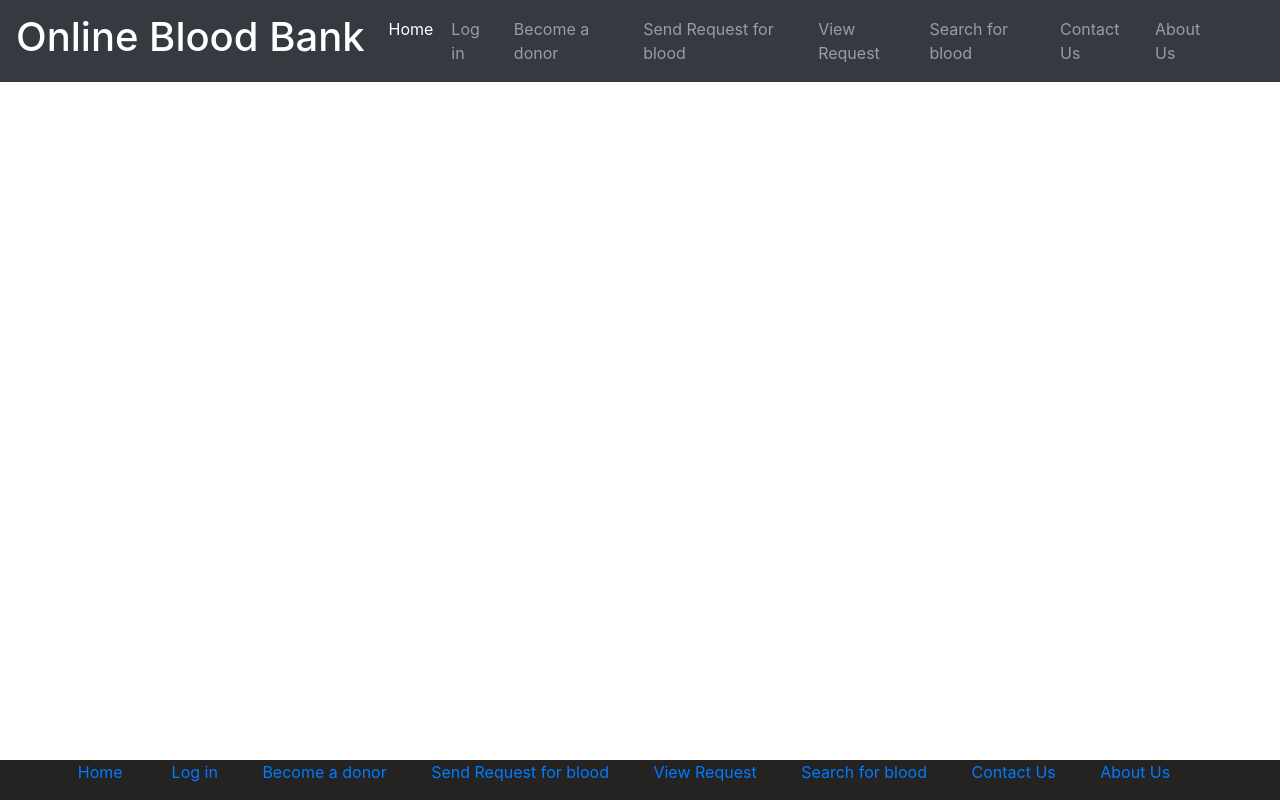
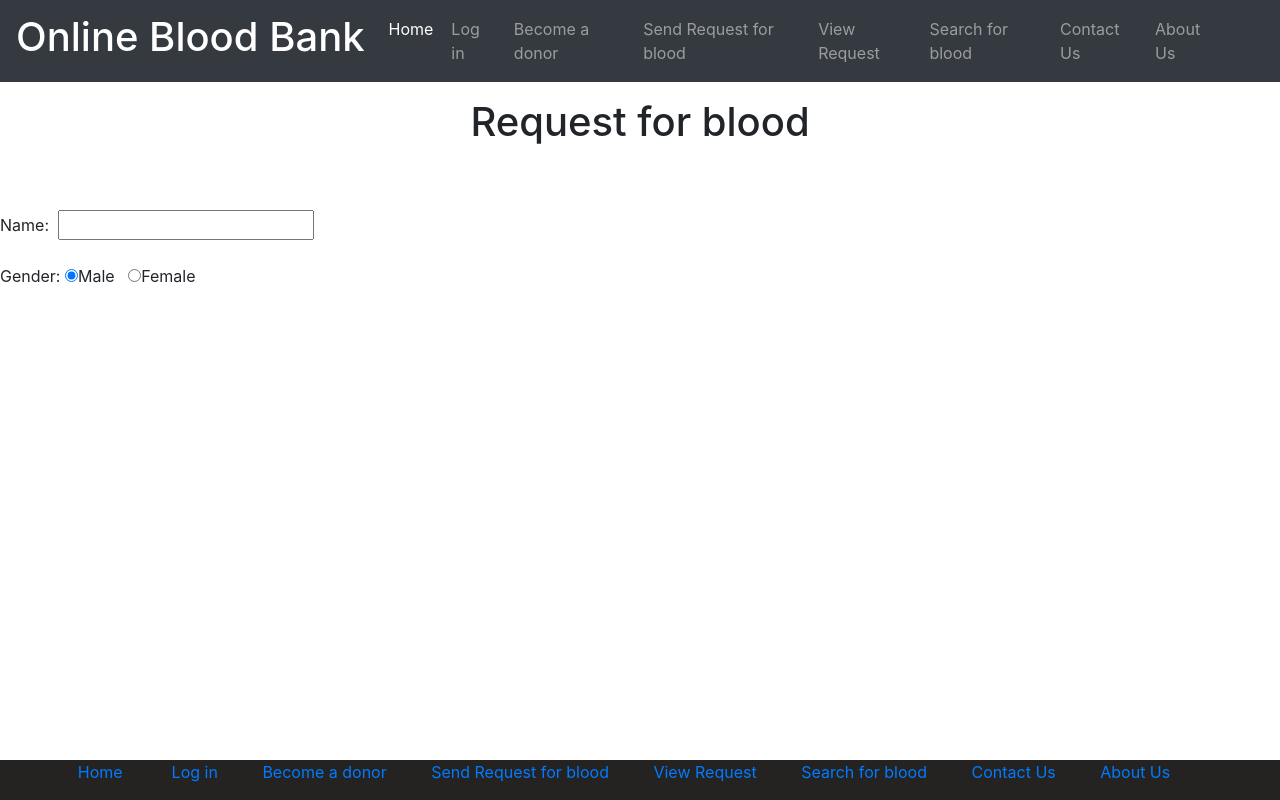
Before and after one commit to MdAhnafShahriarAdit/SU19CSE327S04G-BLOODMOON-NSU, a PHP site: page /send_req.php in a window 1280 px wide. Run offline with PHP 8.4, Linux system fonts and the light colour scheme.

Commit message:
Feature: Update on blood req file
Update

```diff
--- a/Project Codes/send_req.php
+++ b/Project Codes/send_req.php
@@ -6,6 +6,14 @@
  <body>
 
 <?php include ('header.php'); ?>
+<p><h1 align="center">Request for blood</h1></p>
+<br><br>
+
+<tr><td class="lefttd" align="center"> Name:&nbsp;&nbsp;</td><td><input type="text" name="t1" required="required" pattern="[a-zA-Z _]{4,15}" title="please enter only character  between 4 to 15 for donor name" /></td></tr>
+ <br><br>
+<tr><td class="lefttd" align="center">Gender:&nbsp;</td><td><input name="r1" type="radio" value="male" checked="checked">Male&nbsp;&nbsp;&nbsp;<input name="r1" type="radio" value="female">Female&nbsp;&nbsp;&nbsp;</td></tr>
+ <br><br>
+
 
  </body>
 
```
